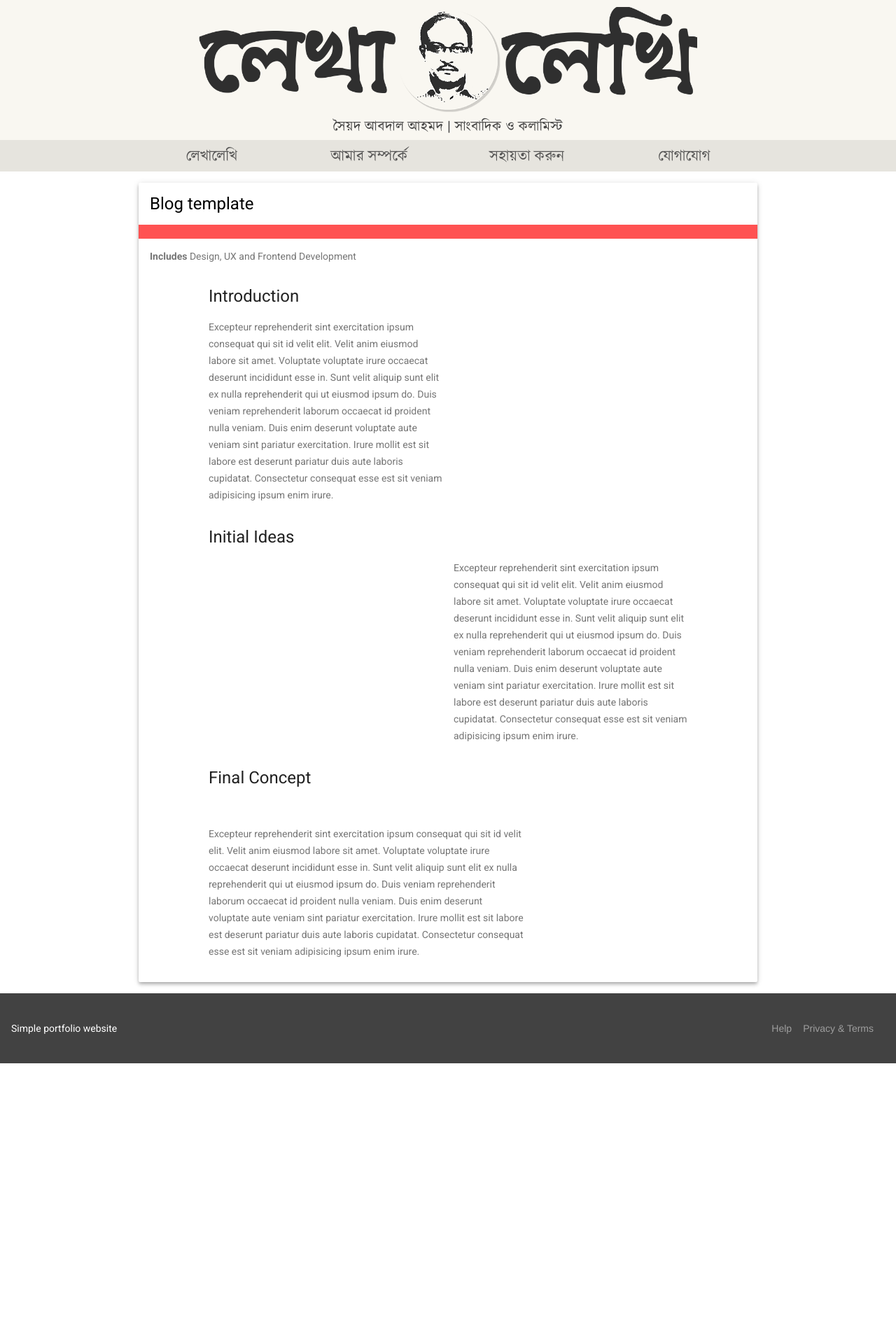
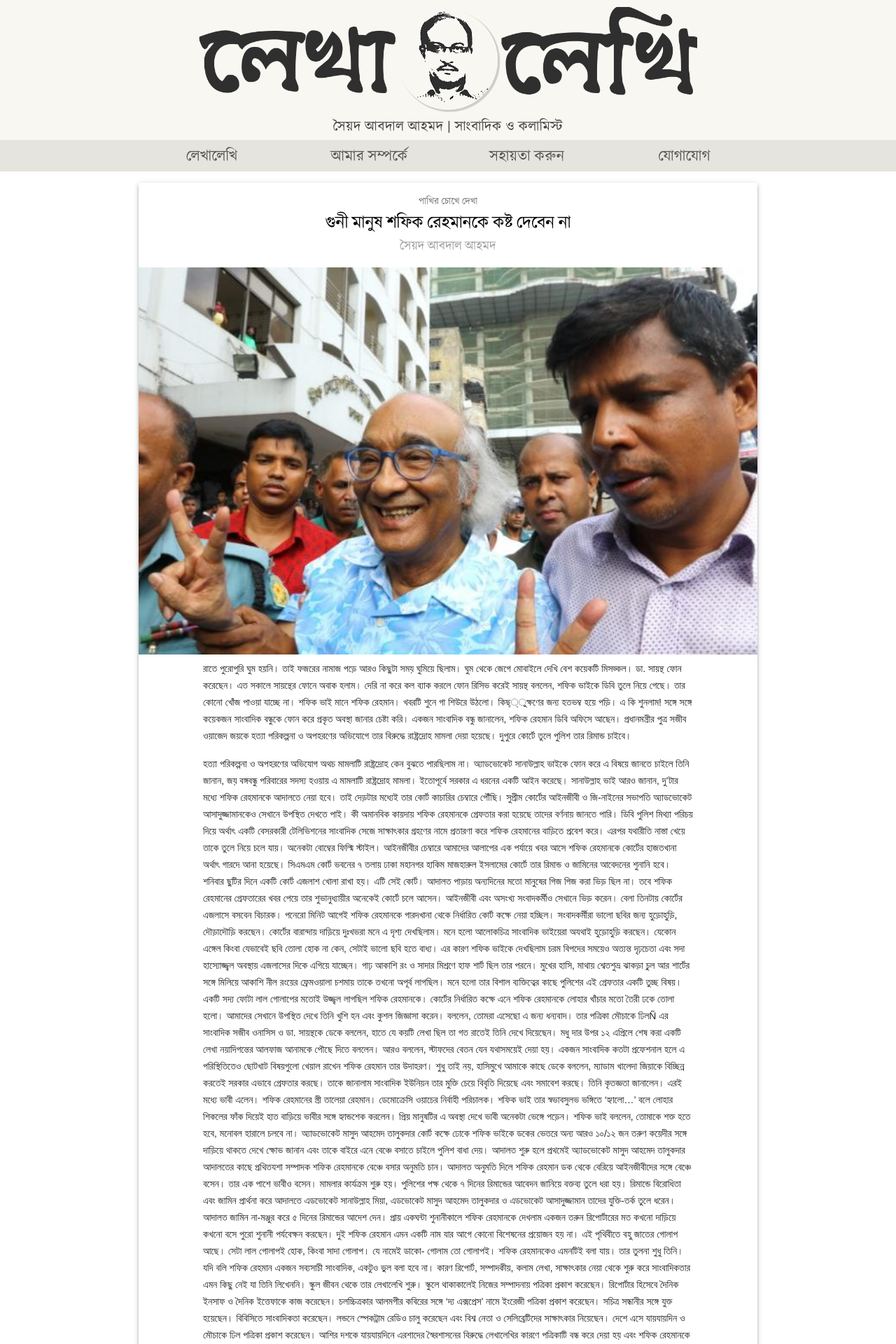
Before and after one commit to abdal62/abdal62.github.io, a Jekyll site: the page built from _posts/2016-04-21-গুনী-মানুষ-শফিক-রেহমানকে-কষ্ট-দেবেন-না.md, in a window 1280 px wide. Shown: the top 1920 px of the page at 70% size. Built offline with Jekyll 4.4.1, drawn with Linux system fonts in a browser that asks for light colours; nearby versions of some CDN libraries; some of the changed text lies outside the part shown.

Commit message:
Adding misc changes

```diff
--- a/_layouts/post.html
+++ b/_layouts/post.html
@@ -4,47 +4,26 @@ layout: default
 <main class="mdl-layout__content">
     <div class="mdl-grid portfolio-max-width">
         <div class="mdl-cell mdl-cell--12-col mdl-card mdl-shadow--4dp">
-            <div class="mdl-card__title">
-                <h2 class="mdl-card__title-text">Blog template</h2>
+            <div id="postCategory" class="mdl-card__title mdl-card__subtitle-text">
+              {{page.category}}
             </div>
+            <div id="postTitle" class="mdl-card__title">
+                <h1 id="postTitleText" class="mdl-card__title-text">{{page.title}}</h1>
+            </div>
+            <div id="postAuthor" class="mdl-card__title">
+                <h3 id="postAuthorText"class="mdl-card__title-text">সৈয়দ আবদাল আহমদ</h3>
+            </div>
+
             <div class="mdl-card__media">
-                <img class="article-image" src=" images/portfolio-example-01.jpg" border="0" alt="">
+              {% if page.feature_image_path == nil %}
+              <img class="article-image" src="{{site.baseurl}}images/about-header.jpg" border="0" alt="">
+              {% else %}
+              <img class="article-image" src="{{site.baseurl}}images/{{page.feature_image_path}}" border="0" alt="">
+              {% endif %}
             </div>
-            <div class="mdl-card__supporting-text">
-                <strong>Includes</strong>
-                <span>Design, UX and Frontend Development</span>
-            </div>
-            <div class="mdl-grid portfolio-copy">
-                <h3 class="mdl-cell mdl-cell--12-col mdl-typography--headline">Introduction</h3>
-                <div class="mdl-cell mdl-cell--6-col mdl-card__supporting-text no-padding">
-                    <p>
-                        Excepteur reprehenderit sint exercitation ipsum consequat qui sit id velit elit. Velit anim eiusmod labore sit amet. Voluptate voluptate irure occaecat deserunt incididunt esse in. Sunt velit aliquip sunt elit ex nulla reprehenderit qui ut eiusmod ipsum do. Duis veniam reprehenderit laborum occaecat id proident nulla veniam. Duis enim deserunt voluptate aute veniam sint pariatur exercitation. Irure mollit est sit labore est deserunt pariatur duis aute laboris cupidatat. Consectetur consequat esse est sit veniam adipisicing ipsum enim irure.
-                    </p>
-                </div>
-                <div class="mdl-cell mdl-cell--6-col">
-                    <img class="article-image" src=" images/portfolio-example-02.jpg" border="0" alt="">
-                </div>
-                <h3 class="mdl-cell mdl-cell--12-col mdl-typography--headline">Initial Ideas</h3>
-                <div class="mdl-cell mdl-cell--6-col">
-                    <img class="article-image" src=" images/portfolio-example-03.jpg" border="0" alt="">
-                </div>
-                <div class="mdl-cell mdl-cell--6-col mdl-card__supporting-text no-padding ">
-                    <p>
-                        Excepteur reprehenderit sint exercitation ipsum consequat qui sit id velit elit. Velit anim eiusmod labore sit amet. Voluptate voluptate irure occaecat deserunt incididunt esse in. Sunt velit aliquip sunt elit ex nulla reprehenderit qui ut eiusmod ipsum do. Duis veniam reprehenderit laborum occaecat id proident nulla veniam. Duis enim deserunt voluptate aute veniam sint pariatur exercitation. Irure mollit est sit labore est deserunt pariatur duis aute laboris cupidatat. Consectetur consequat esse est sit veniam adipisicing ipsum enim irure.
-                    </p>
-                </div>
-                <h3 class="mdl-cell mdl-cell--12-col mdl-typography--headline">Final Concept</h3>
-                <div class="mdl-cell mdl-cell--6-col">
-                    <img class="article-image" src=" images/portfolio-example-05.jpg" border="0" alt="">
-                </div>
-                <div class="mdl-cell mdl-cell--6-col">
-                    <img class="article-image" src=" images/portfolio-example-06.jpg" border="0" alt="">
-                </div>
-                <div class="mdl-cell mdl-cell--8-col mdl-card__supporting-text no-padding ">
-                    <p>
-                        Excepteur reprehenderit sint exercitation ipsum consequat qui sit id velit elit. Velit anim eiusmod labore sit amet. Voluptate voluptate irure occaecat deserunt incididunt esse in. Sunt velit aliquip sunt elit ex nulla reprehenderit qui ut eiusmod ipsum do. Duis veniam reprehenderit laborum occaecat id proident nulla veniam. Duis enim deserunt voluptate aute veniam sint pariatur exercitation. Irure mollit est sit labore est deserunt pariatur duis aute laboris cupidatat. Consectetur consequat esse est sit veniam adipisicing ipsum enim irure.
-                    </p>
-                </div>
+
+            <div id="pageContentText" class="mdl-grid portfolio-copy">
+                {{page.content}}
             </div>
         </div>
     </div>
--- a/styles.css
+++ b/styles.css
@@ -102,6 +102,40 @@
 .portfolio-navigation-row .is-active {
   position: relative;
   font-weight: bold;
+}
+
+div#postTitle{
+  padding-top: 0;
+  padding-bottom: 0;
+  margin-left: auto;
+  margin-right: auto;
+}
+
+div#postCategory{
+  padding-bottom: 0;
+  margin-left: auto;
+  margin-right: auto;
+}
+
+div#postAuthor{
+  padding-top: 0;
+  margin-left: auto;
+  margin-right: auto;
+}
+
+div#pageContentText{
+  font-size: 20px;
+}
+
+h3#postAuthorText{
+  color: #9e9e9e;
+  font-size: 18px;
+  margin-left: auto;
+  margin-right: auto;
+}
+
+h1#postTitleText{
+  font-size: 25px;
 }
 
 .portfolio-navigation-row .is-active:after {
```
Also changed, not shown: 1 other file.
